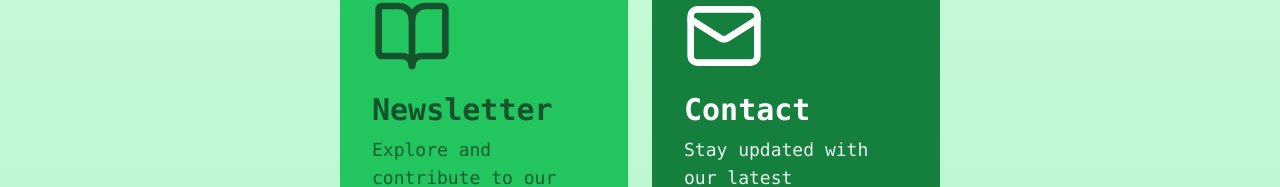
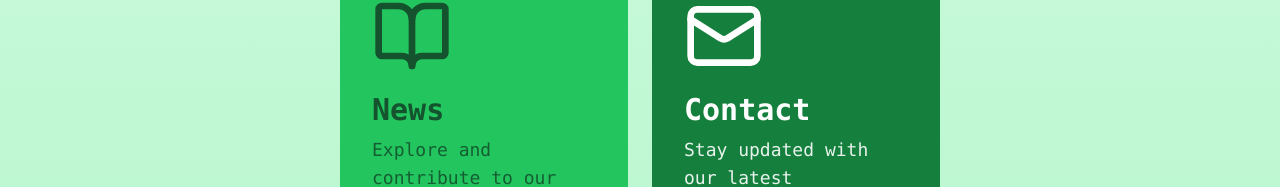
Before and after one commit to LEAPH-Research/leaph-fe, a React (Create React App) app: page / in a window 1280 px wide. Shown: the part 620-807 px from the top of the page. Built offline with nearby package versions, Linux system fonts and the light colour scheme.

Commit message:
LEAPH Website

```diff
--- a/src/pages/Home.js
+++ b/src/pages/Home.js
@@ -53,7 +53,7 @@ const Home = () => {
           <Link to="/newsletter">
             <NavigationBlock
               icon={BookOpen}
-              title="Newsletter"
+              title="News"
               description="Explore and contribute to our projects"
               className="bg-green-500 hover:bg-green-600 text-green-900 h-72 w-72"
             />
--- a/src/pages/Newsletter.js
+++ b/src/pages/Newsletter.js
@@ -16,7 +16,7 @@ const Newsletter = () => {
           <Leaf className="w-16 h-16 text-green-600" />
         </div>
         <h1 className="text-5xl font-bold text-green-900 mb-4 font-mono">
-          Newsletter
+          News
         </h1>
       </header>
 
```
